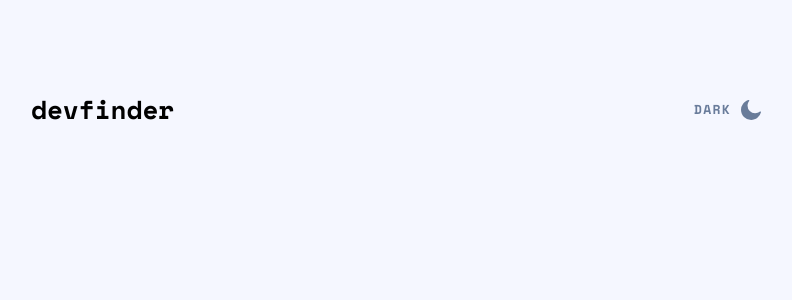
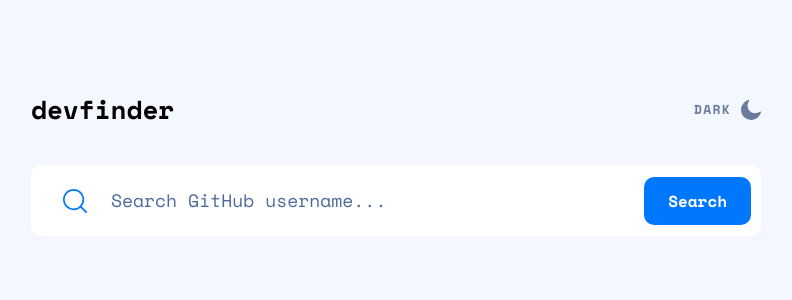
Before and after one commit to hooiyan/fem-github-user-search-app, a Vue app: page / in a window 1280 px wide. Shown: the top 300 px of the page, without its empty margins (244-1036 px from the left). Built offline with nearby package versions, Linux system fonts and the light colour scheme.

Commit message:
Style SearchBar

```diff
--- a/index.html
+++ b/index.html
@@ -12,7 +12,7 @@
 
   <title>GitHub user search app | Frontend Mentor</title>
 </head>
-<body class="max-w-[730px] m-auto text-[1.5rem]">
+<body class="max-w-[730px] m-auto text-[1.6rem]">
   <div id="app"></div>
   <script type="module" src="/src/main.js"></script>
 </body>
--- a/src/App.vue
+++ b/src/App.vue
@@ -1,9 +1,11 @@
 <script setup>
 import TopHeader from "./components/TopHeader.vue";
+import SearchBar from "./components/SearchBar.vue";
 </script>
 
 <template>
   <div class="flex flex-col justify-center mt-36">
     <TopHeader />
+    <SearchBar />
   </div>
 </template>
--- a/src/assets/IconSearch.vue
+++ b/src/assets/IconSearch.vue
@@ -1,5 +1,10 @@
 <template>
-  <svg height="24" width="25" xmlns="http://www.w3.org/2000/svg">
+  <svg
+    height="24"
+    width="25"
+    xmlns="http://www.w3.org/2000/svg"
+    class="absolute translate-x-[32px]"
+  >
     <path
       d="M10.609 0c5.85 0 10.608 4.746 10.608 10.58 0 2.609-.952 5-2.527 6.847l5.112 5.087a.87.87 0 01-1.227 1.233l-5.118-5.093a10.58 10.58 0 01-6.848 2.505C4.759 21.16 0 16.413 0 10.58 0 4.747 4.76 0 10.609 0zm0 1.74c-4.891 0-8.87 3.965-8.87 8.84 0 4.874 3.979 8.84 8.87 8.84a8.855 8.855 0 006.213-2.537l.04-.047a.881.881 0 01.058-.053 8.786 8.786 0 002.558-6.203c0-4.875-3.979-8.84-8.87-8.84z"
       fill="#0079ff"
--- a/src/components/SearchBar.vue
+++ b/src/components/SearchBar.vue
@@ -0,0 +1,23 @@
+<script setup>
+import IconSearch from "../assets/IconSearch.vue";
+</script>
+
+<template>
+  <form
+    class="drop-shadow=[hsla(227, 46%, 51%, 0.2)] flex items-center relative mt-[36px] mb-[24px]"
+  >
+    <IconSearch />
+    <input
+      type="text"
+      name="username"
+      id="username"
+      placeholder="Search GitHub username..."
+      class="py-[22px] pl-[80px] w-full rounded-2xl focus:outline-none placeholder:text-lightModeSecondaryBlue text-lightModeBlack caret-lightModePrimaryBlue text-[18px]"
+    />
+    <input
+      type="submit"
+      value="Search"
+      class="text-lightModeWhitest bg-lightModePrimaryBlue font-bold py-[12px] px-[24px] rounded-[10px] absolute right-0 translate-x-[-10px] cursor-pointer hover:bg-myPrimaryBlueLighten"
+    />
+  </form>
+</template>
```
